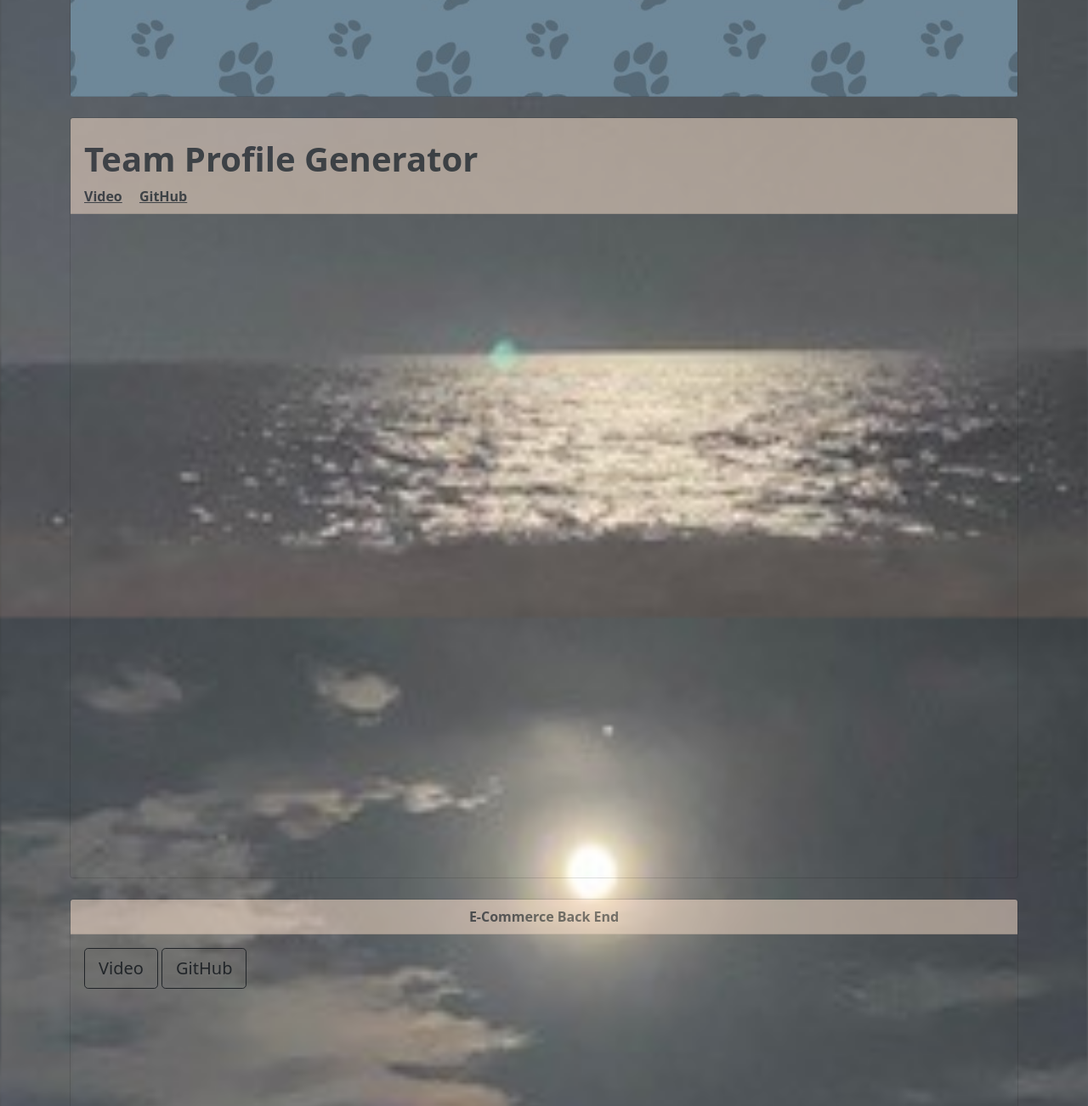
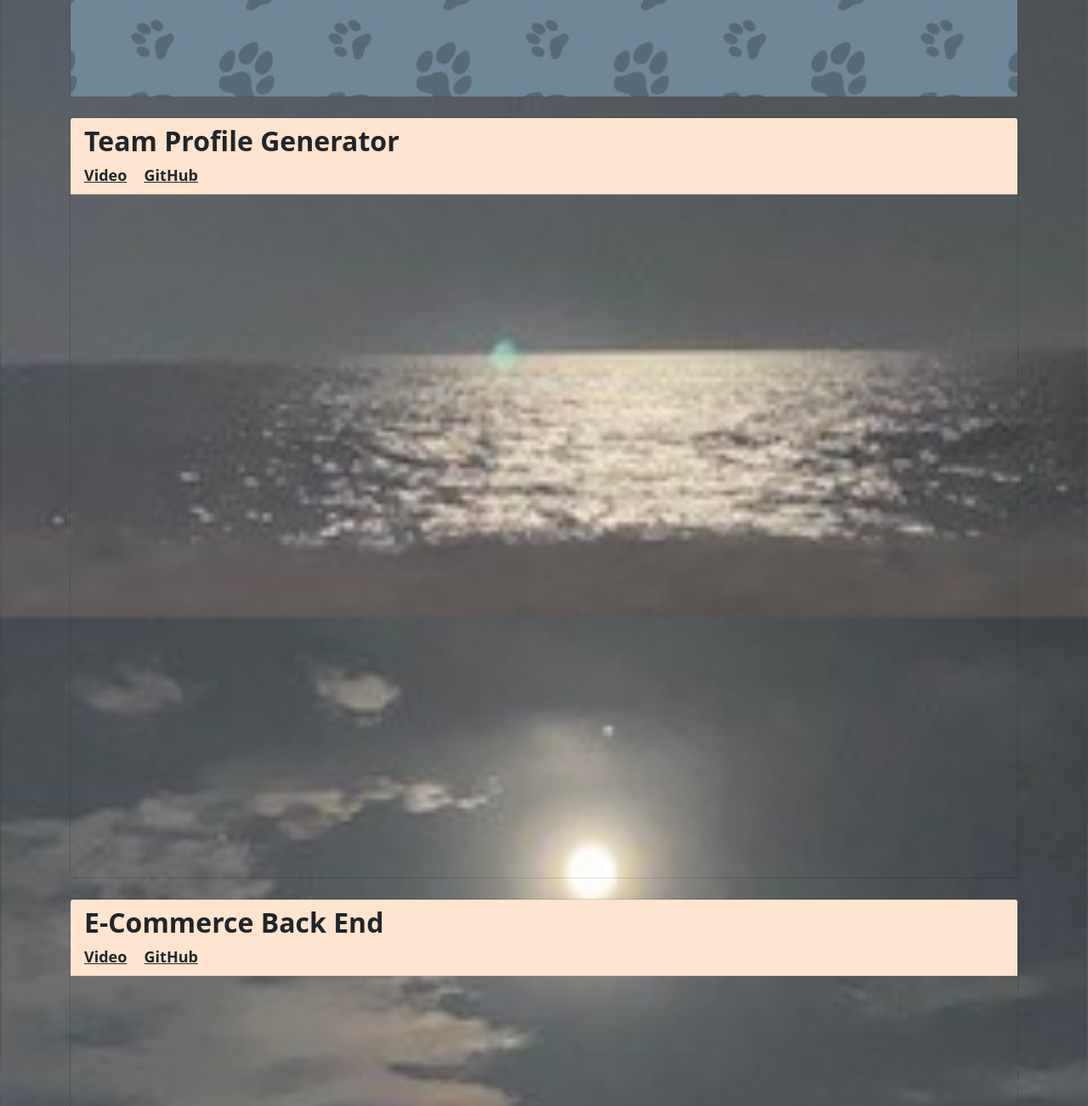
Before and after one commit to editapesa/Portfolio-3.0, a plain HTML site: page projects.html in a window 1280 px wide. Shown: the part 980-2282 px from the top of the page at 85% size. Drawn offline with nearby package versions, Linux system fonts and the light colour scheme.

Commit message:
fix appearance of e-comm backend card in projects page & some style chngs

```diff
--- a/assets/style.css
+++ b/assets/style.css
@@ -60,13 +60,17 @@ p {
 
 .card-header {
     background-color: var(--cream);
-    opacity: 0.5;
+    /* opacity: 0.5; */
     font-weight: bold;
 }
 
 .card-title {
     font-weight: bold;
-    font-size: 40px;
+    /* font-size:4; */
+}
+
+.card-link {
+    font-size: large;
 }
 
 #pettrax {
--- a/projects.html
+++ b/projects.html
@@ -22,7 +22,7 @@
 
             <div class="card" id="pettrax">
                 <div class="card-header">
-                    <h2 class="card-title pt-3">PetTrax</h2>
+                    <h2 class="card-title ">PetTrax</h2>
                     <a class='card-link text-dark' href="https://secret-coast-15963.herokuapp.com/" target="_blank">Visit Site</a>
                     <a class='card-link text-dark' href="https://github.com/editapesa/pettrax" target="_blank">GitHub</a>
                 </div>
@@ -30,20 +30,17 @@
             <br>
             <div class="card" id="team-prof-gen">
                 <div class="card-header">
-                    <h2 class="card-title pt-3">Team Profile Generator</h2>
-                    <a class='card-link text-dark'href="https://drive.google.com/file/d/1Ab3fmLygTmuAyEK7RDL5O478GgmWqQH2/view" target="_blank">Video</a>
-                    <a class='card-link text-dark'href="https://github.com/editapesa/Team-Profile-Generator" target="_blank">GitHub</a>
+                    <h2 class="card-title">Team Profile Generator</h2>
+                    <a class='card-link text-dark' href="https://drive.google.com/file/d/1Ab3fmLygTmuAyEK7RDL5O478GgmWqQH2/view" target="_blank">Video</a>
+                    <a class='card-link text-dark' href="https://github.com/editapesa/Team-Profile-Generator" target="_blank">GitHub</a>
                 </div>
             </div>
             <br>
             <div class="card" id="e-comm-bkend">
-                <div class="card-header text-center">
-                    E-Commerce Back End
-                </div>
-
-                <div class="card-body">
-                    <a href='https://drive.google.com/file/d/1q7nGn7sYzEnJeMJxrVhVoIh-uKIUyeDJ/view' class="btn btn-outline-dark btn-lg" target="_blank">Video</a>
-                    <a href='https://github.com/editapesa/E-Commerce-Back-End' class="btn btn-outline-dark btn-lg" target="_blank">GitHub</a>
+                <div class="card-header">
+                    <h2 class="card-title">E-Commerce Back End</h2>
+                    <a class='card-link text-dark' href='https://drive.google.com/file/d/1q7nGn7sYzEnJeMJxrVhVoIh-uKIUyeDJ/view' target="_blank">Video</a>
+                    <a class='card-link text-dark' href='https://github.com/editapesa/E-Commerce-Back-End' target="_blank">GitHub</a>
                 </div>
             </div>
     </div>
```
